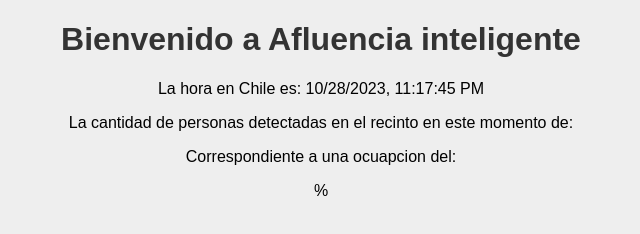
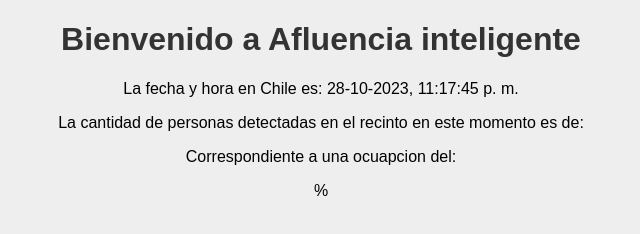
Before and after one commit to Nico-Mansilla/proyecto_afluencia_web, a plain HTML site: page index.html in a window 1280 px wide. Shown: the whole page, without its empty margins (319-959 px from the left). Drawn offline with Linux system fonts and the light colour scheme; no server answers.

Commit message:
arreglos

```diff
--- a/index.html
+++ b/index.html
@@ -8,8 +8,8 @@
 </head>
 <body>
     <h1>Bienvenido a Afluencia inteligente</h1>
-    <p>La hora en Chile es: <span id="chileTime"></span></p>
-    <p>La cantidad de personas detectadas en el recinto en este momento de:</p>
+    <p>La fecha y hora en Chile es: <span id="chileTime"></span></p>
+    <p>La cantidad de personas detectadas en el recinto en este momento es de:</p>
     <p><span id="numeroPersonas"></span></p>
     <p>Correspondiente a una ocuapcion del:</p>
     <p><span id="porcentajePersonas"></span> % </p>
--- a/script.js
+++ b/script.js
@@ -49,7 +49,7 @@ document.addEventListener("DOMContentLoaded", function () {
 
 
     function updateChileTime() {
-        const chileTime = new Date().toLocaleString("en-US", { timeZone: "America/Santiago" });
+        const chileTime = new Date().toLocaleString("es-CL", { timeZone: "America/Santiago" });
         chileTimeElement.textContent = chileTime;
     }
 
```
Also changed, not shown: 1 other file.
